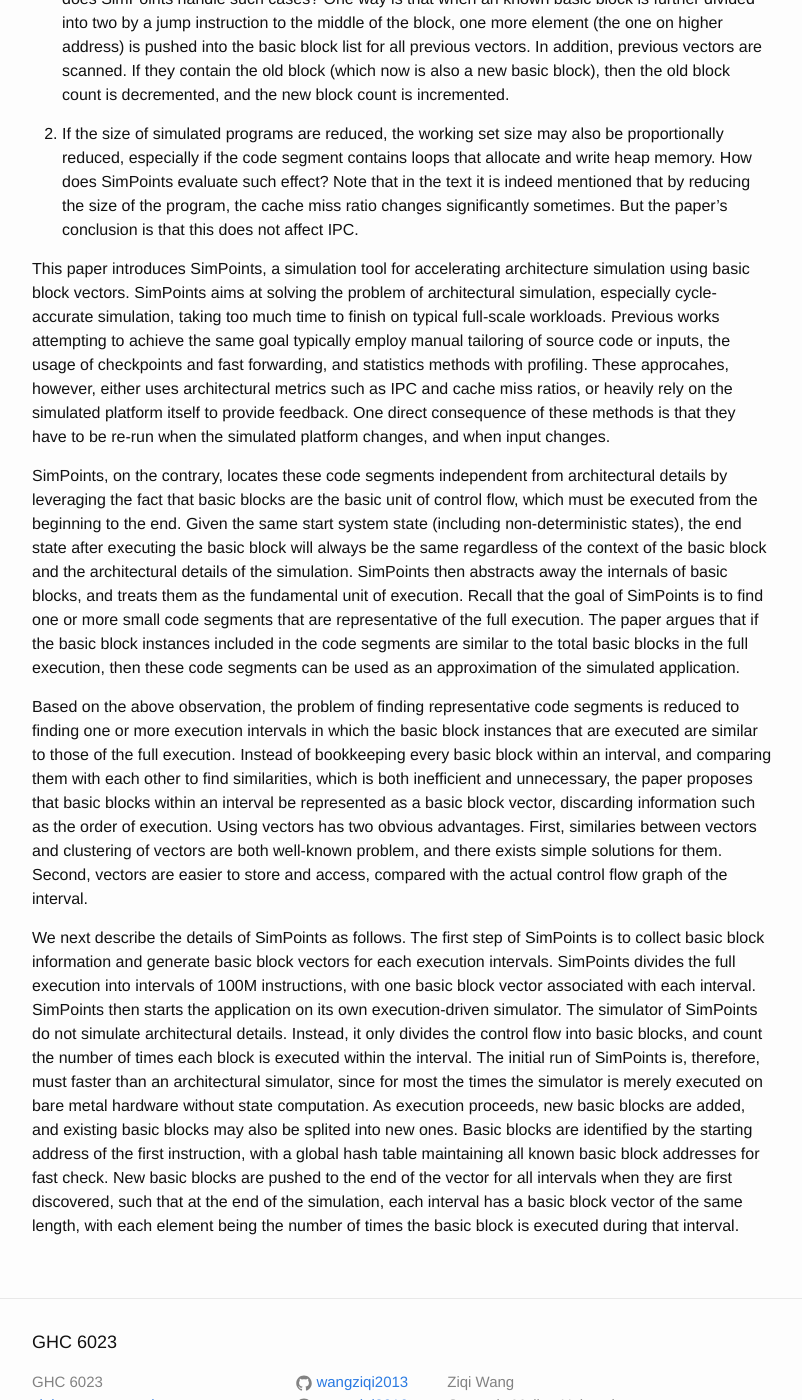
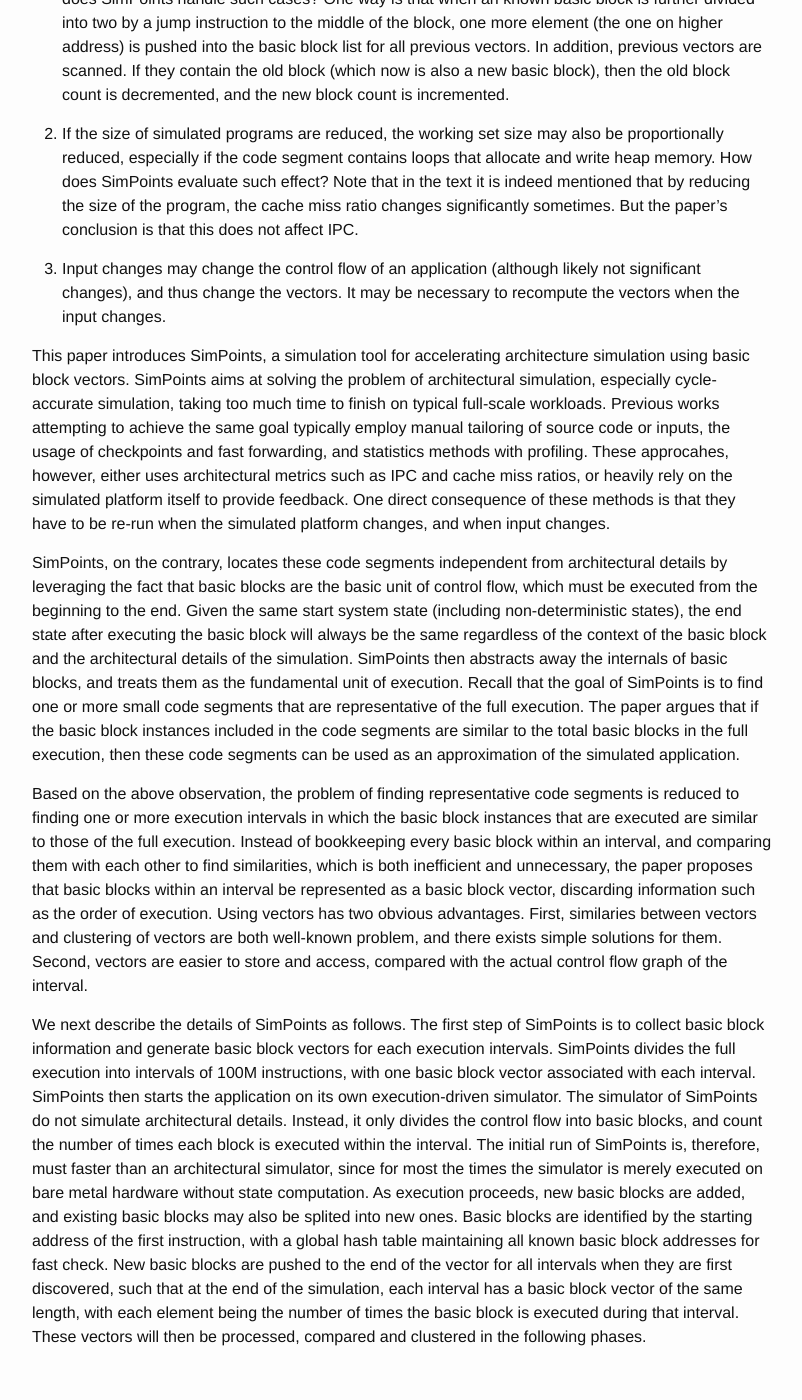
Before and after one commit to wangziqi2013/wangziqi2013.github.io, a Jekyll site: the page built from _posts/2020-07-29-simpoints.markdown, in a window 1280 px wide and 1400 px high, scrolled down 751 px. Shown: the whole window, without its empty margins (238-1040 px from the left). Built offline with Jekyll 4.4.1, drawn with Linux system fonts in a browser that asks for light colours.

Commit message:
Adding lowlight

```diff
--- a/_posts/2020-07-29-simpoints.markdown
+++ b/_posts/2020-07-29-simpoints.markdown
@@ -33,6 +33,9 @@ the code repo (things might have changed, or the author did not give full clarif
    if the code segment contains loops that allocate and write heap memory. How does SimPoints evaluate such effect?
    Note that in the text it is indeed mentioned that by reducing the size of the program, the cache miss ratio
    changes significantly sometimes. But the paper's conclusion is that this does not affect IPC.
+
+3. Input changes may change the control flow of an application (although likely not significant changes), and thus
+   change the vectors. It may be necessary to recompute the vectors when the input changes.
 
 This paper introduces SimPoints, a simulation tool for accelerating architecture simulation using basic block vectors.
 SimPoints aims at solving the problem of architectural simulation, especially cycle-accurate simulation, taking too much
@@ -73,4 +76,5 @@ Basic blocks are identified by the starting address of the first instruction, wi
 all known basic block addresses for fast check.
 New basic blocks are pushed to the end of the vector for all intervals when they are first discovered, such that at the
 end of the simulation, each interval has a basic block vector of the same length, with each element being the number of
-times the basic block is executed during that interval.
+times the basic block is executed during that interval. These vectors will then be processed, compared and clustered
+in the following phases.
```
